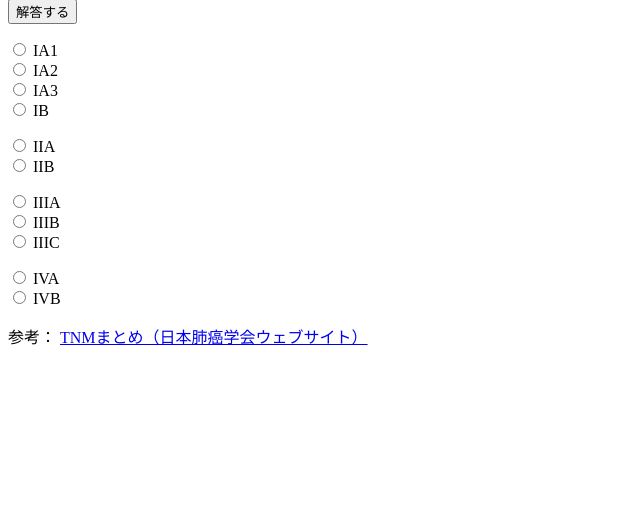
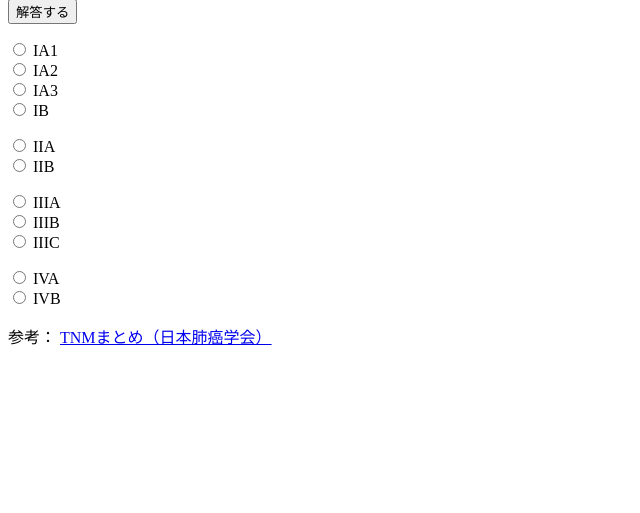
Before and after one commit to char3r/lungstage, a Flask app: page / in a window 1280 px wide. Shown: the part 164-677 px from the top of the page, without its empty margins (0-640 px from the left). Run offline with Flask 2, Linux system fonts and the light colour scheme.

Commit message:
First commit

```diff
--- a/templates/answer.html
+++ b/templates/answer.html
@@ -14,7 +14,7 @@
 	</form>
     <p>参考：
         <a href="https://www.haigan.gr.jp/guideline/2020/1/0/200100000000.html"
-           target="_blank">TNMまとめ（日本肺癌学会ウェブサイト）</a>
+           target="_blank">TNMまとめ（日本肺癌学会）</a>
     </p>
   </body>
 </html>
--- a/templates/index.html
+++ b/templates/index.html
@@ -75,7 +75,7 @@
 	</form>
 	<p>参考：
 		<a href="https://www.haigan.gr.jp/guideline/2020/1/0/200100000000.html"
-		   target="_blank">TNMまとめ（日本肺癌学会ウェブサイト）</a>
+		   target="_blank">TNMまとめ（日本肺癌学会）</a>
 	</p>
   </body>
 </html>
```
